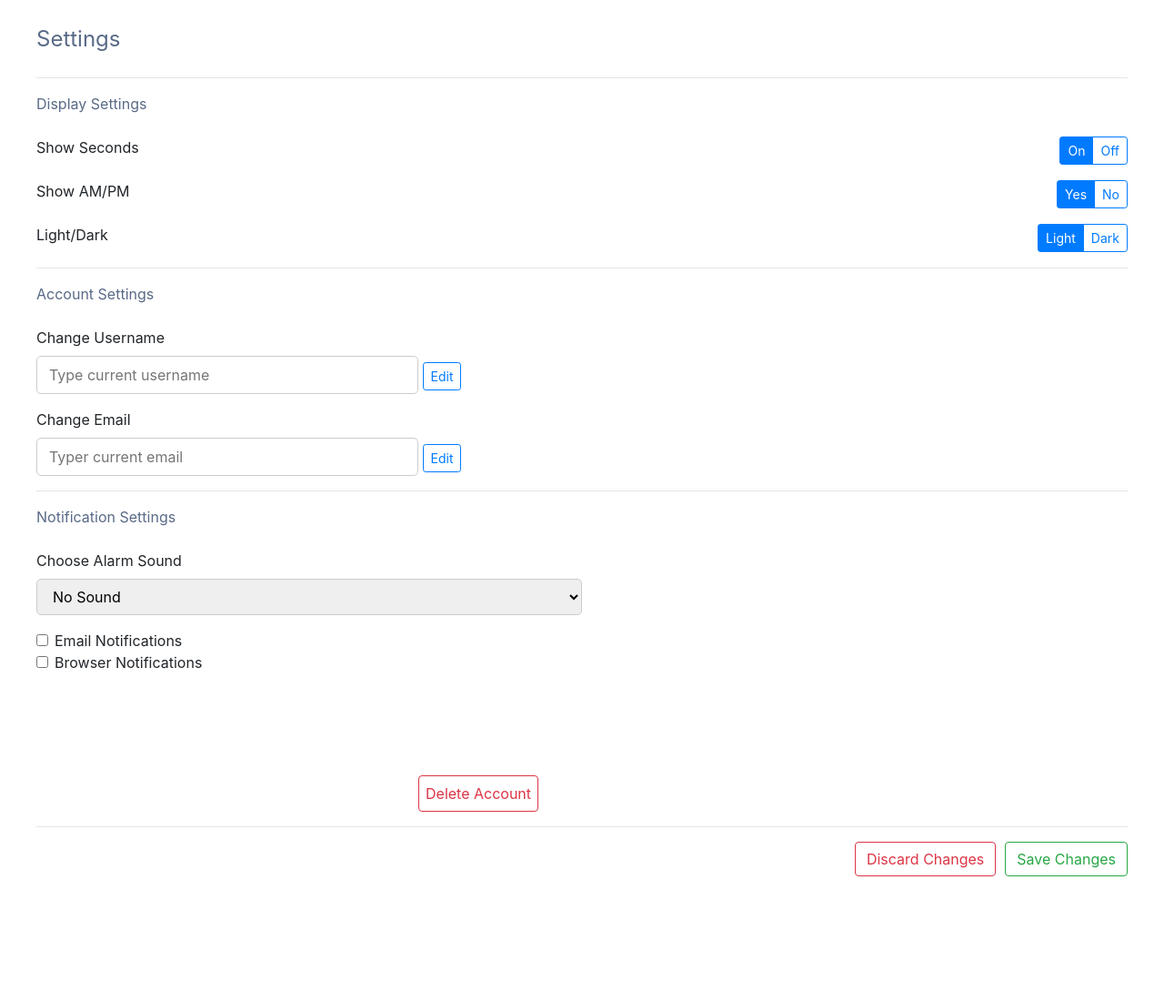
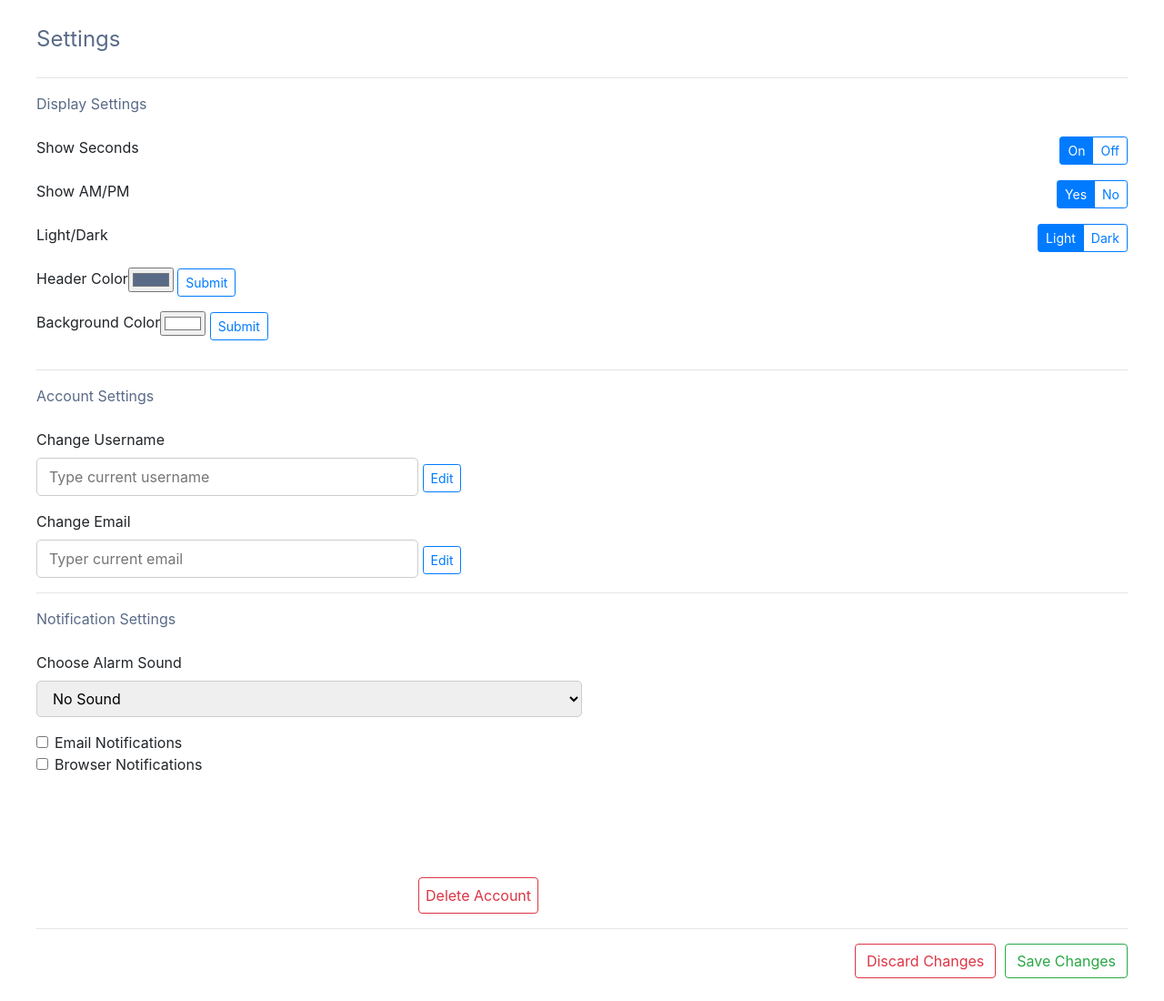
Before and after one commit to philipheindel/Web-Clock, a PHP site: page /views/settings/settings.php in a window 1280 px wide. Shown: the whole page at 91% size. Before the commit the page ends 963 px from the top, so only its background shows below. Run offline with PHP 8.4, Linux system fonts and the light colour scheme.

Commit message:
added header color picker and background color picker (format off)

```diff
--- a/views/settings/settingsBody.php
+++ b/views/settings/settingsBody.php
@@ -76,7 +76,6 @@
                 <div class="form-group">
 
                     <label for="lightDark" class="control-label">Light/Dark</label>
-
                     <div id="lightDark" name="lightDark" class="btn-group btn-group-toggle" data-toggle="buttons">
                         <label class="btn btn-sm btn-outline-primary active">
                             <input id="lightOn" type="radio" name="options" autocomplete="off">
@@ -88,6 +87,29 @@
                         </label>
                     </div>
 
+                </div>
+
+                <!-- color picker header -->
+                <div class="btn-group">
+                    <label for="headerColor" class="control-label">Header Color </label>
+                    <div id="headerColor" name="headerColor" class="form-group">
+
+                          <input type="color" name="favcolor" value="#596a87">
+                          <button id="submitBtn" name="submitBtn" type="button" class="btn btn-sm btn-outline-primary">Submit</button>
+                    </div>
+                </div>
+
+                <br>
+                <!-- color picker background -->
+
+
+                <div class="btn-group">
+                    <label for="backgroundColor" class="control-label">Background Color </label>
+                    <div id="backgroundColor" name="backgroundColor" class="form-group">
+
+                          <input type="color" name="favcolor" value="#ffffff">
+                          <button id="submitBtn" name="submitBtn" type="button" class="btn btn-sm btn-outline-primary">Submit</button>
+                    </div>
                 </div>
 
 
```
